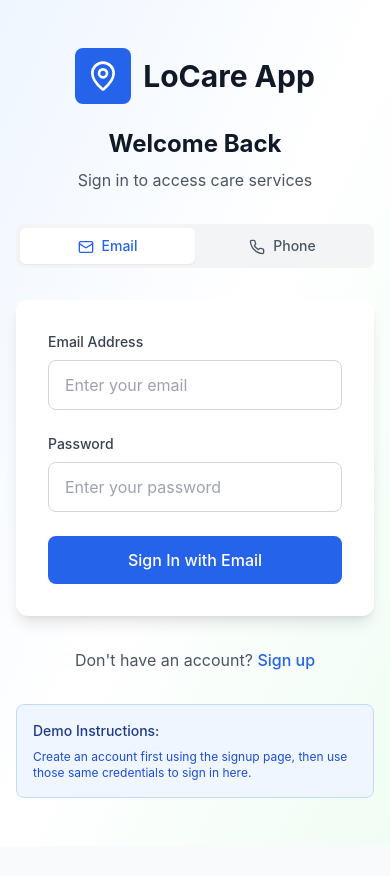
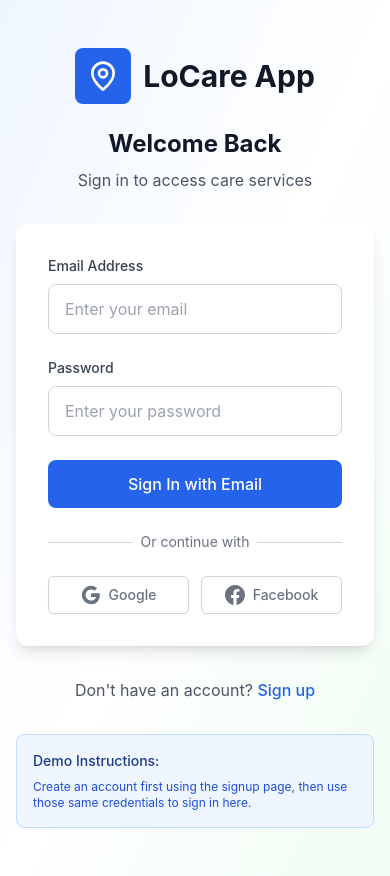
Before and after one commit to kimutaikennedyDevOps/locare-web-app-services, a Next.js app: page /auth/signin in a window 390 px wide. Before the commit the page ends 846 px from the top, so only its background shows below. Built offline with nearby package versions, Linux system fonts and the light colour scheme.

Commit message:
Remove phone authentication and add social login options

```diff
--- a/src/app/auth/signin/page.tsx
+++ b/src/app/auth/signin/page.tsx
@@ -3,15 +3,13 @@
 import { useState } from 'react';
 import { supabase } from '@/lib/supabase';
 import { useRouter } from 'next/navigation';
-import { MapPin, Mail, Phone } from 'lucide-react';
+import { MapPin, Mail } from 'lucide-react';
 import Link from 'next/link';
 
 export default function SigninPage() {
   const [email, setEmail] = useState('');
-  const [phone, setPhone] = useState('');
   const [password, setPassword] = useState('');
   const [loading, setLoading] = useState(false);
-  const [signinMethod, setSigninMethod] = useState<'email' | 'phone'>('email');
   const [message, setMessage] = useState('');
   const router = useRouter();
 
@@ -39,22 +37,20 @@
     }
   };
 
-  const handlePhoneSignin = async (e: React.FormEvent) => {
-    e.preventDefault();
+  const handleSocialSignin = async (provider: 'google' | 'facebook') => {
     setLoading(true);
     setMessage('');
 
     try {
-      const { data, error } = await supabase.auth.signInWithPassword({
-        phone,
-        password,
+      const { data, error } = await supabase.auth.signInWithOAuth({
+        provider,
+        options: {
+          redirectTo: `${window.location.origin}/care`
+        }
       });
 
       if (error) {
         setMessage(`Error: ${error.message}`);
-      } else {
-        setMessage('Successfully signed in!');
-        router.push('/care/daycare'); // Redirect to a care page
       }
     } catch (error) {
       setMessage('An unexpected error occurred during signin');
@@ -89,35 +85,8 @@
           </div>
         )}
 
-        {/* Signin Method Toggle */}
-        <div className="flex bg-gray-100 rounded-lg p-1">
-          <button
-            onClick={() => setSigninMethod('email')}
-            className={`flex-1 py-2 px-4 rounded-md text-sm font-medium transition-colors ${
-              signinMethod === 'email'
-                ? 'bg-white text-blue-600 shadow-sm'
-                : 'text-gray-600 hover:text-gray-900'
-            }`}
-          >
-            <Mail className="h-4 w-4 inline mr-2" />
-            Email
-          </button>
-          <button
-            onClick={() => setSigninMethod('phone')}
-            className={`flex-1 py-2 px-4 rounded-md text-sm font-medium transition-colors ${
-              signinMethod === 'phone'
-                ? 'bg-white text-blue-600 shadow-sm'
-                : 'text-gray-600 hover:text-gray-900'
-            }`}
-          >
-            <Phone className="h-4 w-4 inline mr-2" />
-            Phone
-          </button>
-        </div>
-
         {/* Signin Form */}
         <div className="bg-white rounded-xl shadow-lg p-8">
-          {signinMethod === 'email' ? (
           <form onSubmit={handleEmailSignin} className="space-y-6">
             <div>
               <label htmlFor="email" className="block text-sm font-medium text-gray-700 mb-2">
@@ -157,47 +126,45 @@
               {loading ? 'Signing In...' : 'Sign In with Email'}
             </button>
           </form>
-          ) : (
-            <form onSubmit={handlePhoneSignin} className="space-y-6">
-              <div>
-                <label htmlFor="phone" className="block text-sm font-medium text-gray-700 mb-2">
-                  Phone Number
-                </label>
-                <input
-                  id="phone"
-                  type="tel"
-                  value={phone}
-                  onChange={(e) => setPhone(e.target.value)}
-                  className="w-full px-4 py-3 border border-gray-300 rounded-lg focus:ring-2 focus:ring-blue-500 focus:border-transparent"
-                  placeholder="+254700000000"
-                  required
-                />
+
+          {/* Social Login */}
+          <div className="mt-6">
+            <div className="relative">
+              <div className="absolute inset-0 flex items-center">
+                <div className="w-full border-t border-gray-300" />
+              </div>
+              <div className="relative flex justify-center text-sm">
+                <span className="px-2 bg-white text-gray-500">Or continue with</span>
+              </div>
             </div>
 
-              <div>
-                <label htmlFor="phone-password" className="block text-sm font-medium text-gray-700 mb-2">
-                  Password
-                </label>
-                <input
-                  id="phone-password"
-                  type="password"
-                  value={password}
-                  onChange={(e) => setPassword(e.target.value)}
-                  className="w-full px-4 py-3 border border-gray-300 rounded-lg focus:ring-2 focus:ring-blue-500 focus:border-transparent"
-                  placeholder="Enter your password"
-                  required
-                />
-              </div>
+            <div className="mt-6 grid grid-cols-2 gap-3">
+              <button
+                onClick={() => handleSocialSignin('google')}
+                disabled={loading}
+                className="w-full inline-flex justify-center py-2 px-4 border border-gray-300 rounded-md shadow-sm bg-white text-sm font-medium text-gray-500 hover:bg-gray-50 disabled:opacity-50"
+              >
+                <svg className="w-5 h-5" viewBox="0 0 24 24">
+                  <path fill="currentColor" d="M22.56 12.25c0-.78-.07-1.53-.2-2.25H12v4.26h5.92c-.26 1.37-1.04 2.53-2.21 3.31v2.77h3.57c2.08-1.92 3.28-4.74 3.28-8.09z"/>
+                  <path fill="currentColor" d="M12 23c2.97 0 5.46-.98 7.28-2.66l-3.57-2.77c-.98.66-2.23 1.06-3.71 1.06-2.86 0-5.29-1.93-6.16-4.53H2.18v2.84C3.99 20.53 7.7 23 12 23z"/>
+                  <path fill="currentColor" d="M5.84 14.09c-.22-.66-.35-1.36-.35-2.09s.13-1.43.35-2.09V7.07H2.18C1.43 8.55 1 10.22 1 12s.43 3.45 1.18 4.93l2.85-2.22.81-.62z"/>
+                  <path fill="currentColor" d="M12 5.38c1.62 0 3.06.56 4.21 1.64l3.15-3.15C17.45 2.09 14.97 1 12 1 7.7 1 3.99 3.47 2.18 7.07l3.66 2.84c.87-2.6 3.3-4.53 6.16-4.53z"/>
+                </svg>
+                <span className="ml-2">Google</span>
+              </button>
 
               <button
-                type="submit"
+                onClick={() => handleSocialSignin('facebook')}
                 disabled={loading}
-                className="w-full btn-primary disabled:opacity-50 disabled:cursor-not-allowed"
+                className="w-full inline-flex justify-center py-2 px-4 border border-gray-300 rounded-md shadow-sm bg-white text-sm font-medium text-gray-500 hover:bg-gray-50 disabled:opacity-50"
               >
-                {loading ? 'Signing In...' : 'Sign In with Phone'}
+                <svg className="w-5 h-5" fill="currentColor" viewBox="0 0 24 24">
+                  <path d="M24 12.073c0-6.627-5.373-12-12-12s-12 5.373-12 12c0 5.99 4.388 10.954 10.125 11.854v-8.385H7.078v-3.47h3.047V9.43c0-3.007 1.792-4.669 4.533-4.669 1.312 0 2.686.235 2.686.235v2.953H15.83c-1.491 0-1.956.925-1.956 1.874v2.25h3.328l-.532 3.47h-2.796v8.385C19.612 23.027 24 18.062 24 12.073z"/>
+                </svg>
+                <span className="ml-2">Facebook</span>
               </button>
-            </form>
-          )}
+            </div>
+          </div>
         </div>
 
         {/* Sign Up Link */}
--- a/src/app/auth/signup/page.tsx
+++ b/src/app/auth/signup/page.tsx
@@ -3,15 +3,13 @@
 import { useState } from 'react';
 import { supabase } from '@/lib/supabase';
 import { useRouter } from 'next/navigation';
-import { MapPin, Mail, Phone } from 'lucide-react';
+import { MapPin, Mail } from 'lucide-react';
 import Link from 'next/link';
 
 export default function SignupPage() {
   const [email, setEmail] = useState('');
-  const [phone, setPhone] = useState('');
   const [password, setPassword] = useState('');
   const [loading, setLoading] = useState(false);
-  const [signupMethod, setSignupMethod] = useState<'email' | 'phone'>('email');
   const [message, setMessage] = useState('');
   const router = useRouter();
 
@@ -44,21 +42,20 @@
     }
   };
 
-  const handlePhoneSignup = async (e: React.FormEvent) => {
-    e.preventDefault();
+  const handleSocialSignup = async (provider: 'google' | 'facebook') => {
     setLoading(true);
     setMessage('');
 
     try {
-      const { data, error } = await supabase.auth.signUp({
-        phone,
-        password,
+      const { data, error } = await supabase.auth.signInWithOAuth({
+        provider,
+        options: {
+          redirectTo: `${window.location.origin}/care`
+        }
       });
 
       if (error) {
         setMessage(`Error: ${error.message}`);
-      } else {
-        setMessage('Success! Please check your phone for a verification code.');
       }
     } catch (error) {
       setMessage('An unexpected error occurred during signup');
@@ -93,35 +90,8 @@
           </div>
         )}
 
-        {/* Signup Method Toggle */}
-        <div className="flex bg-gray-100 rounded-lg p-1">
-          <button
-            onClick={() => setSignupMethod('email')}
-            className={`flex-1 py-2 px-4 rounded-md text-sm font-medium transition-colors ${
-              signupMethod === 'email'
-                ? 'bg-white text-blue-600 shadow-sm'
-                : 'text-gray-600 hover:text-gray-900'
-            }`}
-          >
-            <Mail className="h-4 w-4 inline mr-2" />
-            Email
-          </button>
-          <button
-            onClick={() => setSignupMethod('phone')}
-            className={`flex-1 py-2 px-4 rounded-md text-sm font-medium transition-colors ${
-              signupMethod === 'phone'
-                ? 'bg-white text-blue-600 shadow-sm'
-                : 'text-gray-600 hover:text-gray-900'
-            }`}
-          >
-            <Phone className="h-4 w-4 inline mr-2" />
-            Phone
-          </button>
-        </div>
-
         {/* Signup Form */}
         <div className="bg-white rounded-xl shadow-lg p-8">
-          {signupMethod === 'email' ? (
           <form onSubmit={handleEmailSignup} className="space-y-6">
             <div>
               <label htmlFor="email" className="block text-sm font-medium text-gray-700 mb-2">
@@ -162,51 +132,45 @@
               {loading ? 'Creating Account...' : 'Sign Up with Email'}
             </button>
           </form>
-          ) : (
-            <form onSubmit={handlePhoneSignup} className="space-y-6">
-              <div>
-                <label htmlFor="phone" className="block text-sm font-medium text-gray-700 mb-2">
-                  Phone Number
-                </label>
-                <input
-                  id="phone"
-                  type="tel"
-                  value={phone}
-                  onChange={(e) => setPhone(e.target.value)}
-                  className="w-full px-4 py-3 border border-gray-300 rounded-lg focus:ring-2 focus:ring-blue-500 focus:border-transparent"
-                  placeholder="+254700000000"
-                  required
-                />
-                <p className="text-xs text-gray-500 mt-1">
-                  Include country code (e.g., +254 for Kenya)
-                </p>
+
+          {/* Social Login */}
+          <div className="mt-6">
+            <div className="relative">
+              <div className="absolute inset-0 flex items-center">
+                <div className="w-full border-t border-gray-300" />
+              </div>
+              <div className="relative flex justify-center text-sm">
+                <span className="px-2 bg-white text-gray-500">Or continue with</span>
+              </div>
             </div>
 
-              <div>
-                <label htmlFor="phone-password" className="block text-sm font-medium text-gray-700 mb-2">
-                  Password
-                </label>
-                <input
-                  id="phone-password"
-                  type="password"
-                  value={password}
-                  onChange={(e) => setPassword(e.target.value)}
-                  className="w-full px-4 py-3 border border-gray-300 rounded-lg focus:ring-2 focus:ring-blue-500 focus:border-transparent"
-                  placeholder="Create a password (min 6 characters)"
-                  minLength={6}
-                  required
-                />
-              </div>
+            <div className="mt-6 grid grid-cols-2 gap-3">
+              <button
+                onClick={() => handleSocialSignup('google')}
+                disabled={loading}
+                className="w-full inline-flex justify-center py-2 px-4 border border-gray-300 rounded-md shadow-sm bg-white text-sm font-medium text-gray-500 hover:bg-gray-50 disabled:opacity-50"
+              >
+                <svg className="w-5 h-5" viewBox="0 0 24 24">
+                  <path fill="currentColor" d="M22.56 12.25c0-.78-.07-1.53-.2-2.25H12v4.26h5.92c-.26 1.37-1.04 2.53-2.21 3.31v2.77h3.57c2.08-1.92 3.28-4.74 3.28-8.09z"/>
+                  <path fill="currentColor" d="M12 23c2.97 0 5.46-.98 7.28-2.66l-3.57-2.77c-.98.66-2.23 1.06-3.71 1.06-2.86 0-5.29-1.93-6.16-4.53H2.18v2.84C3.99 20.53 7.7 23 12 23z"/>
+                  <path fill="currentColor" d="M5.84 14.09c-.22-.66-.35-1.36-.35-2.09s.13-1.43.35-2.09V7.07H2.18C1.43 8.55 1 10.22 1 12s.43 3.45 1.18 4.93l2.85-2.22.81-.62z"/>
+                  <path fill="currentColor" d="M12 5.38c1.62 0 3.06.56 4.21 1.64l3.15-3.15C17.45 2.09 14.97 1 12 1 7.7 1 3.99 3.47 2.18 7.07l3.66 2.84c.87-2.6 3.3-4.53 6.16-4.53z"/>
+                </svg>
+                <span className="ml-2">Google</span>
+              </button>
 
               <button
-                type="submit"
+                onClick={() => handleSocialSignup('facebook')}
                 disabled={loading}
-                className="w-full btn-primary disabled:opacity-50 disabled:cursor-not-allowed"
+                className="w-full inline-flex justify-center py-2 px-4 border border-gray-300 rounded-md shadow-sm bg-white text-sm font-medium text-gray-500 hover:bg-gray-50 disabled:opacity-50"
               >
-                {loading ? 'Creating Account...' : 'Sign Up with Phone'}
+                <svg className="w-5 h-5" fill="currentColor" viewBox="0 0 24 24">
+                  <path d="M24 12.073c0-6.627-5.373-12-12-12s-12 5.373-12 12c0 5.99 4.388 10.954 10.125 11.854v-8.385H7.078v-3.47h3.047V9.43c0-3.007 1.792-4.669 4.533-4.669 1.312 0 2.686.235 2.686.235v2.953H15.83c-1.491 0-1.956.925-1.956 1.874v2.25h3.328l-.532 3.47h-2.796v8.385C19.612 23.027 24 18.062 24 12.073z"/>
+                </svg>
+                <span className="ml-2">Facebook</span>
               </button>
-            </form>
-          )}
+            </div>
+          </div>
 
           {/* Info Box */}
           <div className="mt-6 p-4 bg-blue-50 border border-blue-200 rounded-lg">
@@ -214,7 +178,7 @@
             <ul className="text-xs text-blue-700 space-y-1">
               <li>• Use a valid email address for email verification</li>
               <li>• Password must be at least 6 characters long</li>
-              <li>• Phone numbers should include country code (+254)</li>
+              <li>• Social login provides instant access</li>
             </ul>
           </div>
         </div>
```
Lines whose indentation alone changed are shown as unchanged.
